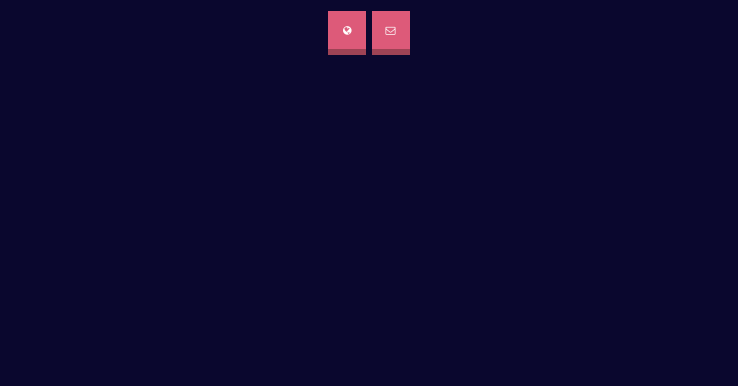
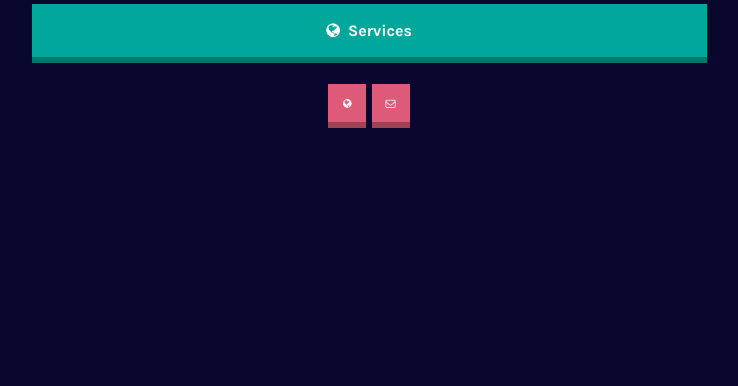
Before and after one commit to nedizin/nedizin, a plain HTML site: page index.html in a window 1280 px wide. Shown: the part 414-800 px from the top of the page, without its empty margins (271-1009 px from the left). Drawn offline with nearby package versions, Linux system fonts and the light colour scheme.

Commit message:
Update index.html

```diff
--- a/index.html
+++ b/index.html
@@ -16,7 +16,9 @@
             <a class='link' href='https://github.com/nedizin' target='_blank'><i aria-hidden='true' class='fa fa-github'></i>&#160;&#160;Github</a>
             <a class='link' href='https://discord.gg/qbq2zJ9E2d' target='_blank'><i aria-hidden='true' class='ri-discord-fill'></i>&#160;&#160;Discord Server</a>
             <a class='link' href='https://instagram.com/td_des1gns' target='_blank'><i aria-hidden='true' class='fa fa-instagram'></i>&#160;&#160;Instagram</a>
-        </div>
+            <a class='link' href='https://nedizin.pw' target='_blank'><i aria-hidden='true' class='fa fa-globe'></i>&#160;&#160;Services</a>
+
+</div>
         <div class='footer'>
             <a href='https://nedizin.tech' target='_blank'>
                 <i aria-hidden='true' class='fa fa-globe media' style='line-height: 38px; font-size: 10px;'></i>
```
